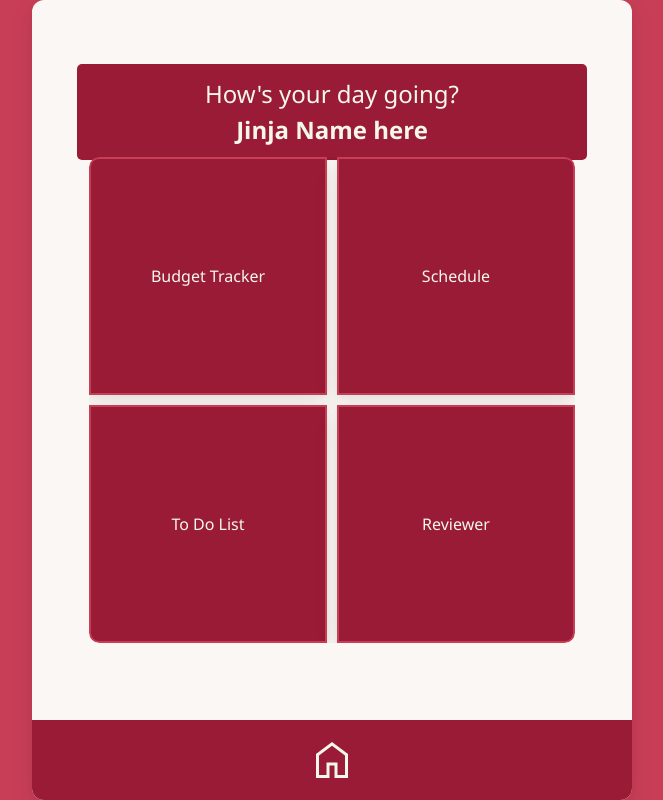
After one commit to RSJR-19/MERI, a Flask app: template templates/dashboard/dashboard.html in a window 1280 px wide. The commit adds this page. Shown: the whole page, without its empty margins (308-971 px from the left). Run offline with Flask 3, Linux system fonts and the light colour scheme; the template is opened without the code that fills it, so the values that code supplies are empty.

Commit message:
dahsboard

```diff
--- /dev/null
+++ b/static/css/dashboard/dashboard.css
@@ -0,0 +1,125 @@
+:root{
+    --Primary-color: #991B36;
+    --Secondary-color: #C83E57;
+    --Tertiary-color: #F5F8E9;
+    --Background-color: #FAF7F5;
+    --Darks: #252226;
+    --Shadow-Effect: 0 8px 24px rgba(0, 0, 0, 0.08),0 2px 6px rgba(0, 0, 0, 0.04);
+}
+
+body{
+    overflow: hidden;
+    background-color: var(--Secondary-color);
+    display: flex;
+    justify-content: center;
+    align-items: center;
+    transition: all 0.5s ease-in-out;
+}
+
+#mainScreen{
+    position: relative;
+    height: 100dvh;
+    max-height: 1000px;
+    width: 100%;
+    border-radius: 12px;
+    max-width: 600px;
+    display: flex;
+    justify-content: center;
+    align-items: center;
+    overflow: hidden;
+    box-shadow: var(--Shadow-Effect);
+    background-color: var(--Background-color);
+    flex-direction: column;
+}
+
+#welcomeContainer{
+    width: 100%;
+    height: 20%;
+    display: flex;
+    justify-content: center;
+    align-items: flex-end;
+}
+
+#choicesContainer{
+    width: 100%;
+    height: 60%;
+    display: flex;
+    justify-content: center;
+    align-items: center;
+    padding: 5%;
+}
+
+#navbarContainer{
+    width: 100%;
+    height: 20%;
+    display: flex;
+    justify-content: center;
+    align-items: flex-end;
+}
+
+#welcomeCard{
+    height: 60%;
+    width: 85%;
+    border-radius: 5px;
+    background-color: var(--Primary-color);
+    justify-content: center;
+    display: flex;
+    align-items: center;
+    flex-direction: column;
+}
+
+#welcomeCard h2:nth-child(1){
+    color: var(--Tertiary-color);
+    text-align: left;
+    font-weight: 400;
+}
+
+#usernameH2{
+    font-weight: 600;
+    color: var(--Tertiary-color);
+}
+
+#choicesFrame{
+    aspect-ratio: 1/1;
+    width: 90%;
+    border-radius: 10px;
+    overflow: hidden;
+    display: grid;
+    grid-template-columns: 1fr 1fr;
+    grid-template-rows: 1fr 1fr;
+    gap: 10px;
+}
+
+#choicesFrame button{
+    border: 2px solid var(--Secondary-color);
+    background-color: var(--Primary-color);
+    color: var(--Tertiary-color);
+    box-shadow: var(--Shadow-Effect);
+}
+
+#choicesFrame button:nth-child(1){
+    border-radius: 10px 0 0 0;
+}
+#choicesFrame button:nth-child(2){
+    border-radius: 0 10px 0 0;
+}
+#choicesFrame button:nth-child(3){
+    border-radius: 0 0 0px 10px;
+}
+#choicesFrame button:nth-child(4){
+    border-radius: 0 0 10px 0;
+}
+
+#navBar{
+    width: 100%;
+    height: 50%;
+    background-color: var(--Primary-color);
+    display: flex;
+    justify-content: center;
+    align-items: center;
+}
+
+#homeLogo{
+    color: var(--Tertiary-color);
+    font-size: 3rem;
+}
--- /dev/null
+++ b/templates/dashboard/dashboard.html
@@ -0,0 +1,36 @@
+<!DOCTYPE html>
+<html lang="en">
+<head>
+    <meta charset="UTF-8">
+    <meta name="viewport" content="width=device-width, initial-scale=1.0">
+    <title>MERI-Welcome</title>
+    <link rel="stylesheet" href="/static/css/reset.css">
+    <link rel="stylesheet" href="/static/css/dashboard/dashboard.css">
+    <link rel="stylesheet" href="https://fonts.googleapis.com/css2?family=Material+Symbols+Outlined:opsz,wght,FILL,GRAD@20..48,100..700,0..1,-50..200&icon_names=home" />
+</head>
+<body>
+    <div id="mainScreen">
+        <div id="welcomeContainer">
+            <div id="welcomeCard">
+                <h2>How's your day going?</h2>
+                <h2 id="usernameH2">Jinja Name here</h2>
+            </div>
+        </div>
+        <div id="choicesContainer">
+            <div id="choicesFrame">
+                <button>Budget Tracker</button>
+                <button>Schedule</button>
+                <button>To Do List</button>
+                <button>Reviewer</button>
+            </div>
+        </div>
+        <div id="navbarContainer">
+            <nav id="navBar">
+                <span class="material-symbols-outlined" id="homeLogo">home</span>
+            </nav>
+        </div>
+
+    </div>
+
+</body>
+</html>
```
Also changed, not shown: static/css/auth_css/signup.css (+4 -5 lines).
